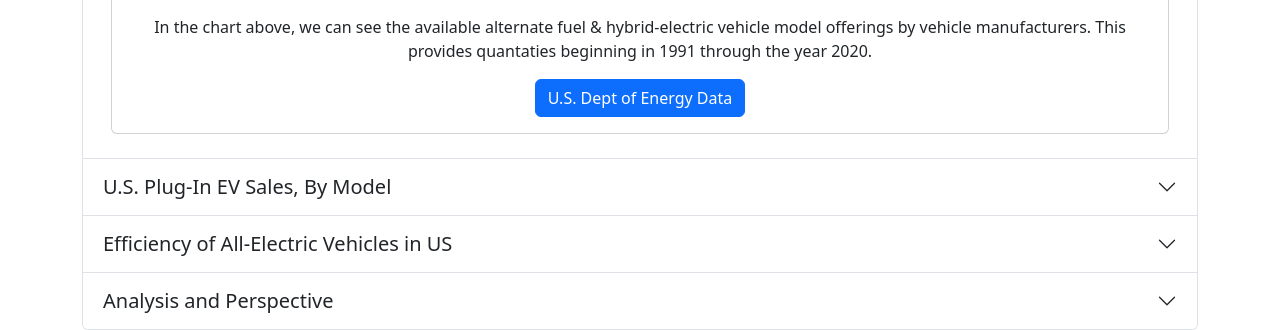
After one commit to uAreHere/ISI-490-EV-Charging-Services-Locator, a PHP site: page /analytics-registeredUser.php in a window 1280 px wide. The commit adds this page. Shown: the part 979-1309 px from the top of the page. Run offline with PHP 8.4, Linux system fonts and the light colour scheme; some libraries are stand-ins or nearby versions.

Commit message:
added analytics component and navigation

```diff
--- /dev/null
+++ b/analytics-registeredUser.php
@@ -0,0 +1,114 @@
+<?php
+session_start();
+include_once "header-registeredUser.php";
+?>
+
+<div class="container">
+<div class="accordion" id="accordionExample">
+    <h3 class="h6">Some common abbreviatons typically seen are:
+        <br><strong>HEV</strong> - hybrid-electric vehicle (think Prius)
+        <br><strong>AFV</strong> - alternate-fuel vehicle (namely a "Flex-Fuel" or E85 capable vehicles for example as well as CNG or compressed natural gas vehicles such as certain tractor-trucks)
+        <br><strong>PEV</strong> - plug-in electric vehicle (namely Tesla and Nissan Leaf for example. A.K.A "All-electric" vehicles)
+    </h3>
+  <div class="accordion-item">
+    <h2 class="accordion-header">
+      <button class="accordion-button" type="button" data-bs-toggle="collapse" data-bs-target="#collapseOne" aria-expanded="true" aria-controls="collapseOne">
+        <h5 class="card-title"> Alternate Fuel & Hybrid-Electric Vehicles, By Maker
+      </button>
+    </h2>
+    <div id="collapseOne" class="accordion-collapse collapse show" data-bs-parent="#accordionExample">
+      <div class="accordion-body">
+      <div class="d-flex justify-content-center m-2">
+        <div class="card text-center" style="width: 1500px;">
+            <div class="d-flex justify-content-center">
+                <iframe class="card-img-top" style="width: 1000px; height: 600px;"
+                    src="https://afdc.energy.gov/data/widgets/10304?chart_only=true"
+                    frameborder="0" marginwidth="0" marginheight="0" scrolling="yes">
+                </iframe>
+            </div>
+            <div class="card-body align-contents-center">
+                <p class="card-text">In the chart above, we can see the available alternate fuel & hybrid-electric vehicle model offerings by vehicle manufacturers. This provides quantaties beginning in 1991 through the year 2020.</p>
+                <a href="https://afdc.energy.gov/data/10304" rel="noopener noreferer" target="_blank" class="btn btn-primary">U.S. Dept of Energy Data</a>
+            </div>
+        </div>
+    </div>
+      </div>
+    </div>
+  </div>
+  <div class="accordion-item">
+    <h2 class="accordion-header">
+      <button class="accordion-button collapsed" type="button" data-bs-toggle="collapse" data-bs-target="#collapseTwo" aria-expanded="false" aria-controls="collapseTwo">
+      <h5 class="card-title">U.S. Plug-In EV Sales, By Model</h5>
+      </button>
+    </h2>
+    <div id="collapseTwo" class="accordion-collapse collapse" data-bs-parent="#accordionExample">
+      <div class="accordion-body">
+      <div class="d-flex justfiy-content-center m-2">
+        <div class="card text-center" style="width: 1500px;">
+            <div class="d-flex justify-content-center m-2">
+                <iframe class="card-img-top" style="width: 900px; height: 558.5333px;"
+                    src="https://afdc.energy.gov/data/widgets/10567?chart_only=true"
+                    frameborder="0" marginwidth="0" marginheight="0" scrolling="no">
+                </iframe>
+            </div>
+            <div class="card-body justify-content-center">
+                <p class="card-text">In this chart, similarly to the data above, we can see the upward trend of availability of plug-in electric vehicles in the United States. This began in 2011 when Nissan and Chevy released the Leaf and Volt respectively in the North American Market.</p>
+                <a href="https://afdc.energy.gov/data/10567" rel="noopener noreferer" target="_blank" class="btn btn-primary">U.S. Dept of Energy Data</a>
+            </div>
+        </div>
+    </div>
+      </div>
+    </div>
+  </div>
+  <div class="accordion-item">
+    <h2 class="accordion-header">
+      <button class="accordion-button collapsed" type="button" data-bs-toggle="collapse" data-bs-target="#collapseThree" aria-expanded="false" aria-controls="collapseThree">
+        <h5 class="card-title">Efficiency of All-Electric Vehicles in US</h5>
+      </button>
+    </h2>
+    <div id="collapseThree" class="accordion-collapse collapse" data-bs-parent="#accordionExample">
+      <div class="accordion-body">
+      <div class="d-flex justfiy-content-center m-2">
+        <div class="card text-center" style="width: 1500px;">
+            <div class="d-flex justify-content-center m-2">
+                <iframe class="card-img-top" style="width: 900px; height: 590.533px;"
+                    src="https://afdc.energy.gov/data/widgets/10963?chart_only=true"
+                    frameborder="0" marginwidth="0" marginheight="0" scrolling="no">
+                </iframe>
+
+            </div>
+            <div class="card-body justify-content-center">
+                <p class="card-text">In this chart, the U.S. Department of Energy outlines the calculations of EV Range in comparison to their miles. The Department took the estimated range from the FuelEconomy.gov by model and per year.  The range efficiency was then calculated using the Autonomie model, which was developed by Argonne National Laboratory, which essentially takes the mass of the vehicle, powertrain characteristics and assumptions of fuel/energy consumption as well as drag coefficients and other physics related quantifications and produces an output of a vehicle's energy consumption, performance and cost for vehicle class, fuelds and drive cycles.</p>
+                <p>The calculation yields the average range for vehicles at 257 miles, corresponding to an efficiency factor of 3.51 which indicates that, on average, an electric vehicle is approximately 3.51 times more efficient than a traditional gasoline-powered car. </p>
+                <a href="https://afdc.energy.gov/data/10963" rel="noopener noreferer" target="_blank" class="btn btn-primary">Efficiency Data</a>
+            </div>
+        </div>
+    </div>
+      </div>
+    </div>
+  </div>
+  <div class="accordion-item">
+    <h2 class="accordion-header">
+      <button class="accordion-button collapsed" type="button" data-bs-toggle="collapse" data-bs-target="#collapseFour" aria-expanded="false" aria-controls="collapseFour">
+        <h5 class="card-title">Analysis and Perspective</h5>
+      </button>
+    </h2>
+    <div id="collapseFour" class="accordion-collapse collapse" data-bs-parent="#accordionExample">
+      <div class="accordion-body">
+      <div class="d-flex justfiy-content-center m-2">
+        <div class="card text-center" style="width: 1500px;">
+            <div class="card-body justify-content-center">
+                <p class="card-text">In evaluating the data presented above, there would appear to be a correlation between the increase in Alternate-Fuel vehicles available in the U.S. with the rise in All-Electric vehicle sales.  Though it is colloquially clear the rise in all-electric vehicles is due to a desire to remove dependance on fossil fuels from the U.S automarket.  The United States government is clearly hedging its bets on a fully electric auto-market at some eventual point in time. <a href="https://www2.deloitte.com/us/en/insights/focus/future-of-mobility/electric-vehicle-trends-2030.html" rel="noopener noreferrer" target="_blank">(click here for more info)</a></p>
+                <p>While the average efficiency of electric vehicles has dramatically increased over the course of the last 10-12 years, there is still a question as to whether these ends justify the means. A strong case can be made for this by considering the fact that each year, on average, all-electric vehicles saw an increase in the mileage range. It is evident the increase of all-electric vehicle prescence in the North American auto market has driven R&D efforts by auto makers to enhance the capabilities of EV batteries and propulsion systems to extract every ounce of efficiency, and this can be witnessed in the data analyzed for calculation of the efficiency factor. Most EV models have had increases of their range of approximately 50 miles every 2-3 years, in some cases adding consistant milage increases each year. Examples of this are Nissan Leaf increasing its mile range from 75 miles in 2013, to 84 in 2014 and then 96 by 2015.  Similarly, the Tesla Model S at 238 mile range in 2014, to a 253 mile range in 2015 through 2017 followed by a 290 mile range by 2018.</p>
+            </div>
+        </div>
+    </div>
+      </div>
+</div>
+
+</div>
+
+
+<?php
+include_once "footer.php";
+?>
--- a/header-registeredUser.php
+++ b/header-registeredUser.php
@@ -83,6 +83,9 @@
                         <li class="nav-item p-2">
                             <a class="nav-link active btn btn-light" href="./station-reviews.php">Station Ratings</a>
                         </li>
+                        <li class="nav-item p-2">
+                            <a class="nav-link active btn btn-light" href="./analytics-registeredUser.php">Analytics</a>
+                        </li>
                     </ul>
                     <a class="btn btn-warning" role="button" href="/ISI-490-WEBAPP/logout.php">Logout</a>
                 </div>
--- a/header.php
+++ b/header.php
@@ -75,6 +75,9 @@
                         <li class="nav-item">
                             <a class="nav-link active" href="./station-reviews-public.php">Station Ratings</a>
                         </li>
+                        <li class="nav-item">
+                            <a class="nav-link active" href="./analytics-public.php">Analytics</a>
+                        </li>
                     </ul>
                     <a class="btn btn-success" role="button" href="/ISI-490-WEBAPP/login.php">Login</a>
                 </div>
```
Also changed, not shown: analytics-public.php (added, +113 -0 lines).
